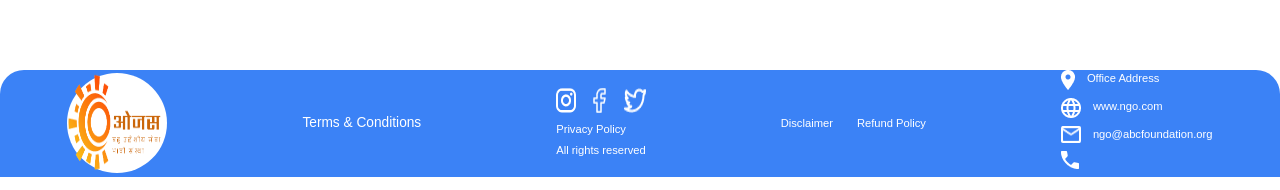
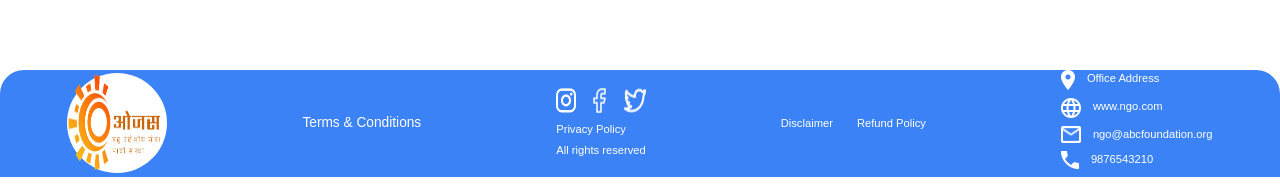
Before and after one commit to laique7864/ojas-ngo, a React (Create React App) app: page /Contact in a window 1280 px wide. Shown: the part 992-1182 px from the top of the page. Built offline with nearby package versions, Linux system fonts and the light colour scheme.

Commit message:
fix:some issu

```diff
--- a/src/Component/Footer/footer.js
+++ b/src/Component/Footer/footer.js
@@ -11,7 +11,7 @@ import img8 from '../../Navbarlogo/5x5h-removebg-preview.png'
 function Footer() {
   return (
     <>
-      <div className='bg-blue-500 flex sm:justify-around justify-between mb-4 flex-col sm:flex-row items-center rounded-t-3xl'>
+      <div className='bg-blue-500 flex sm:justify-around justify-between  flex-col sm:flex-row items-center rounded-t-3xl'>
         {/* <div className='w-24 h-24 rounded-tr-3xl rounded-tl-3xl'></div> */}
         <div style={{ width: '100px', height: '100px', borderRadius: '50px', backgroundColor: 'white' }}>
           <img  className='h-24 min-h-full' src={img8}/>
@@ -47,7 +47,7 @@ function Footer() {
           </div>
           <div className='flex mb-2'>
             <img src={img7} alt='' className='mr-3' />
-            {/* <p className='text-white text-1.6 '>9876543210</p> */}
+            <p className='text-white text-1.6 '>9876543210</p>
           </div>
         </div>
       </div>
```
Also changed, not shown: src/Component/Contact/contact.js (+0 -40 lines).
